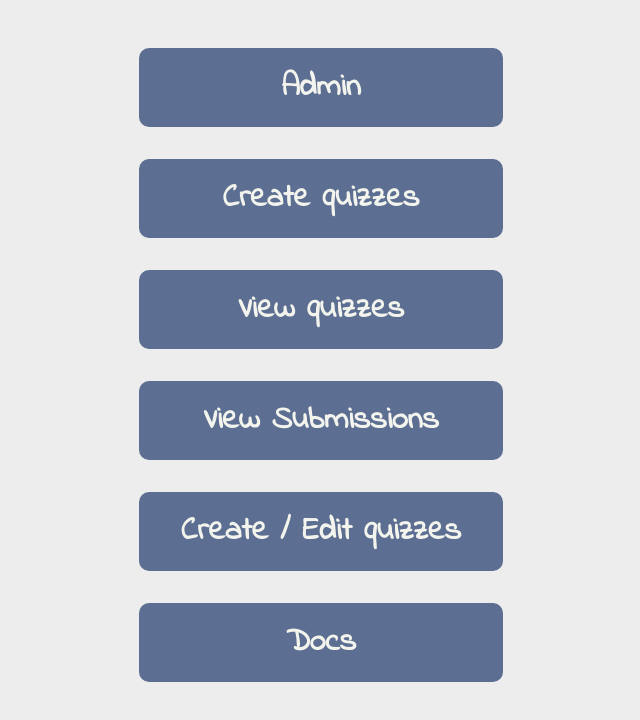
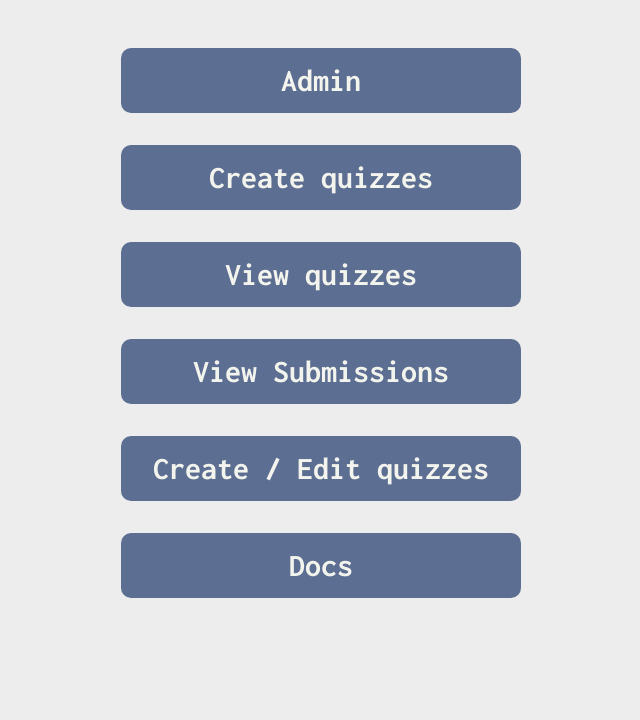
Before and after one commit to scottdlai/term_project_client, a React (Create React App) app: page /#/ in a window 1280 px wide. Shown: the top 720 px of the page, without its empty margins (339-979 px from the left). Built offline with nearby package versions, Linux system fonts and the light colour scheme; sample sign-in values are in the browser's storage.

Commit message:
changing font

```diff
--- a/src/components/Home.css
+++ b/src/components/Home.css
@@ -11,7 +11,7 @@ a {
     border-radius: 10px;
     margin: 2em auto;
     padding: 1em;
-    width: 50%;
+    width: 55%;
     transition: all 0.4s ease-out;
 }
 
--- a/src/components/Quiz.css
+++ b/src/components/Quiz.css
@@ -1,7 +1,6 @@
-@import url('https://fonts.googleapis.com/css2?family=Inconsolata:wght@300;400;700&display=swap');
 
 .quizWrapper {
-    font-family: 'Inconsolata', monospace;
+
 
     color: black;
     border: 2px solid black;
--- a/src/index.css
+++ b/src/index.css
@@ -1,4 +1,4 @@
-@import url('https://fonts.googleapis.com/css2?family=Indie+Flower&family=Roboto&display=swap');
+@import url('https://fonts.googleapis.com/css2?family=Inconsolata:wght@300;400;700&display=swap');
 
 body {
   /* display: flex;
@@ -9,7 +9,7 @@ body {
   font-family: -apple-system, BlinkMacSystemFont, 'Segoe UI', 'Roboto', 'Oxygen',
     'Ubuntu', 'Cantarell', 'Fira Sans', 'Droid Sans', 'Helvetica Neue',
     sans-serif;
-  font-family: 'Indie Flower', cursive;
+  font-family: 'Inconsolata', monospace;
   font-weight: bold;
   color: #f3f4ed;
   -webkit-font-smoothing: antialiased;
```
